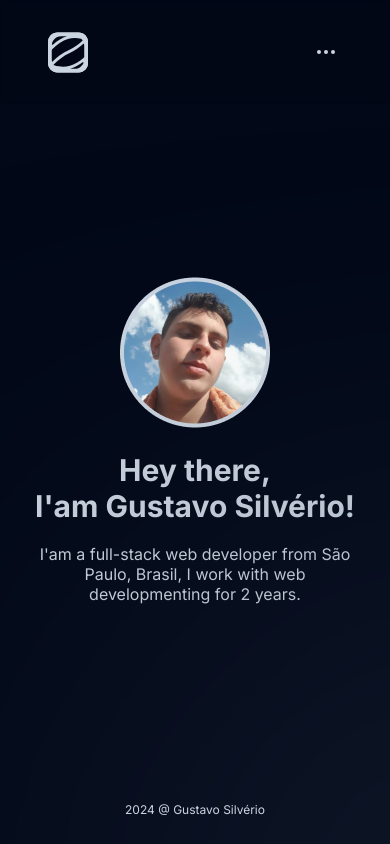
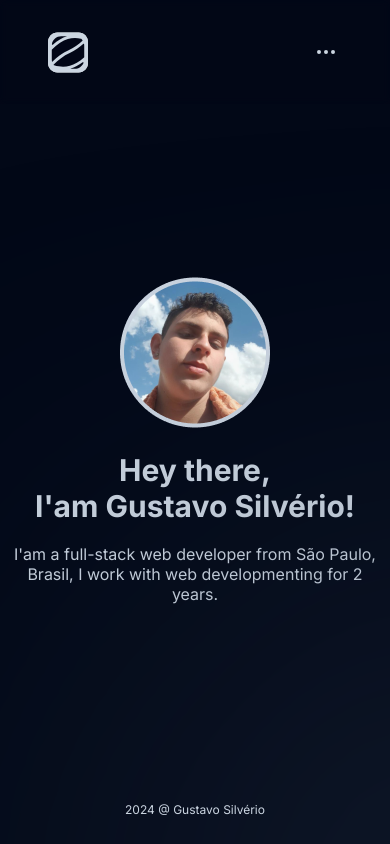
Before and after one commit to gustavosilverio/portfolio-2024, a Next.js app: page / in a window 390 px wide. Built offline with nearby package versions, Linux system fonts and the light colour scheme.

Commit message:
responsivity correction

```diff
--- a/src/app/projects/page.tsx
+++ b/src/app/projects/page.tsx
@@ -16,7 +16,7 @@ const Projects = () => {
 				</div>
 			) : (
 				<div
-					className={cn("grid gap-8 overflow-x-hidden pr-2", {
+					className={cn("grid gap-8 overflow-x-hidden lg:pr-2", {
 						"lg:grid-cols-3 lg:h-[calc(100dvh-172px)]":
 							projects.length > 3,
 						"lg:flex": projects.length <= 3,
--- a/src/components/mainContainer/mainContainer.tsx
+++ b/src/components/mainContainer/mainContainer.tsx
@@ -5,7 +5,7 @@ export const MainContainer = ({ children, className }: MainContainerProps) => {
 	return (
 		<div
 			className={cn(
-				"animate-fade-in flex justify-center items-center px-8 max-h-full h-[calc(100dvh-172px)]",
+				"animate-fade-in flex justify-center items-center px-3 md:px-8 max-h-full h-[calc(100dvh-172px)]",
 				className
 			)}
 		>
```
